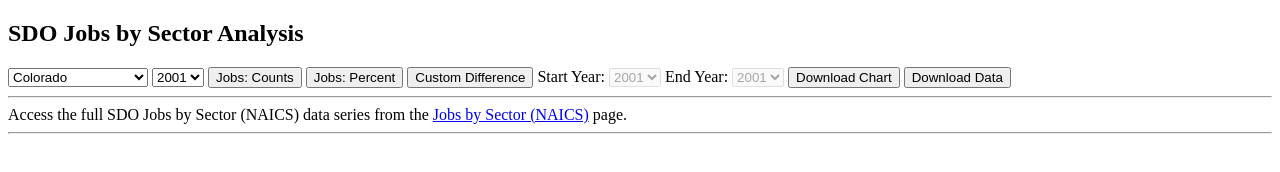
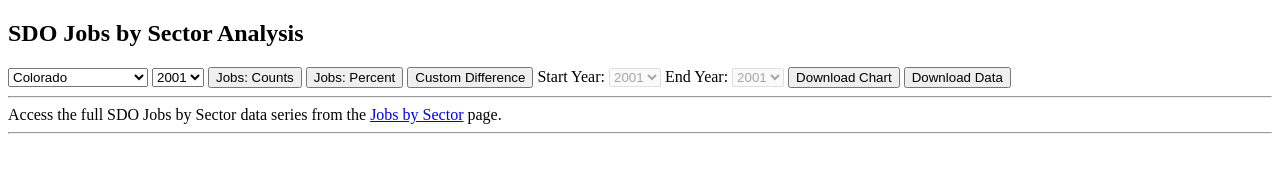
Before and after one commit to ColoradoDemography/Jobs_by_sector_chart, a plain HTML site: page index.html in a window 1280 px wide. Drawn offline with nearby package versions, Linux system fonts and the light colour scheme; no server answers.

Commit message:
Add files via upload

```diff
--- a/index.html
+++ b/index.html
@@ -40,7 +40,7 @@
  </form>
 
 <hr>
-Access the full SDO Jobs by Sector (NAICS) data series from the <a href="https://demography.dola.colorado.gov/assets/lookups/county_jobsector_lookup.html" target="_blank">Jobs by Sector (NAICS)</a> page.
+Access the full SDO Jobs by Sector data series from the <a href="https://demography.dola.colorado.gov/assets/lookups/county_jobsector_lookup.html" target="_blank">Jobs by Sector</a> page.
 <hr>
 </div>
 
```
